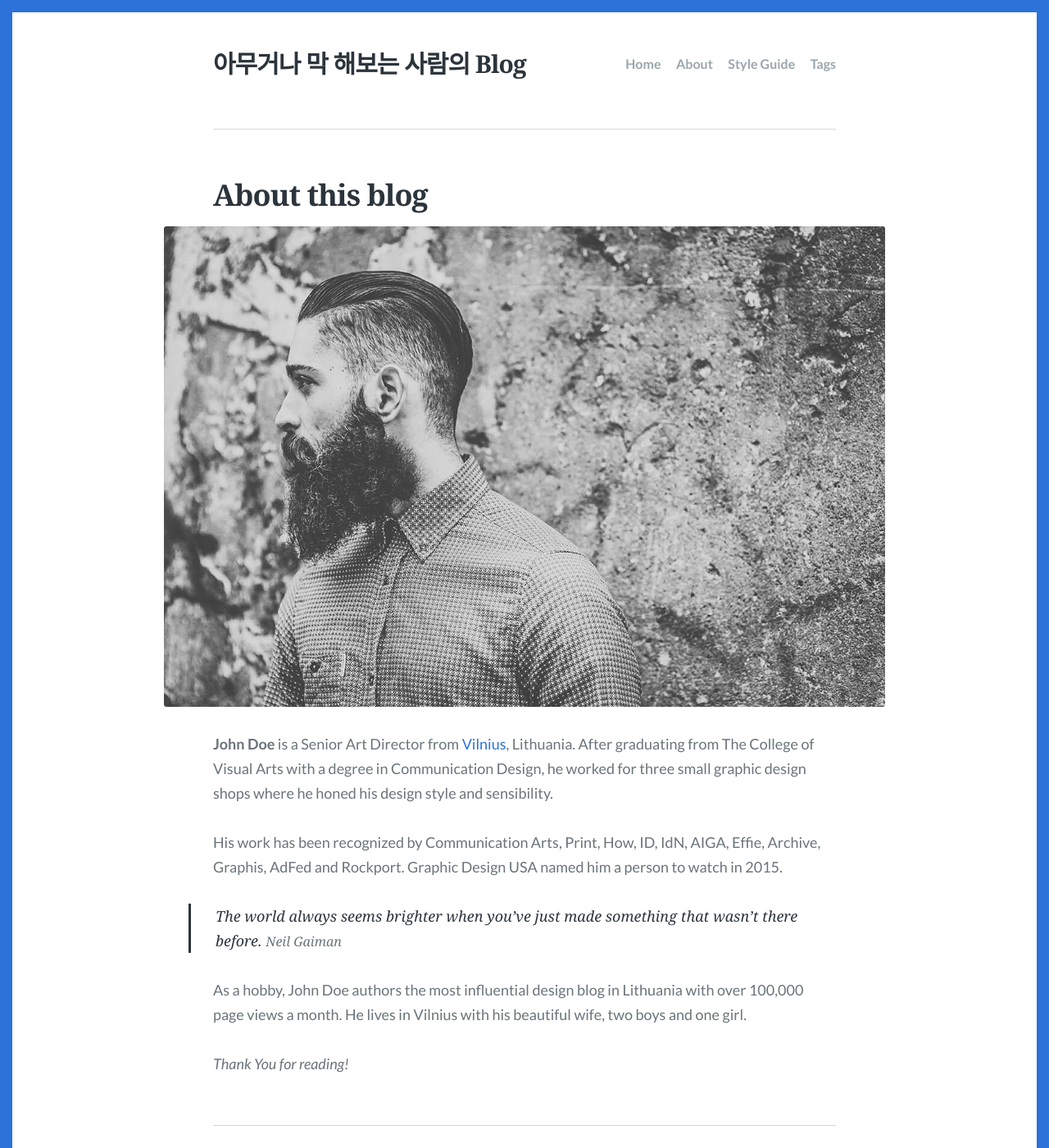
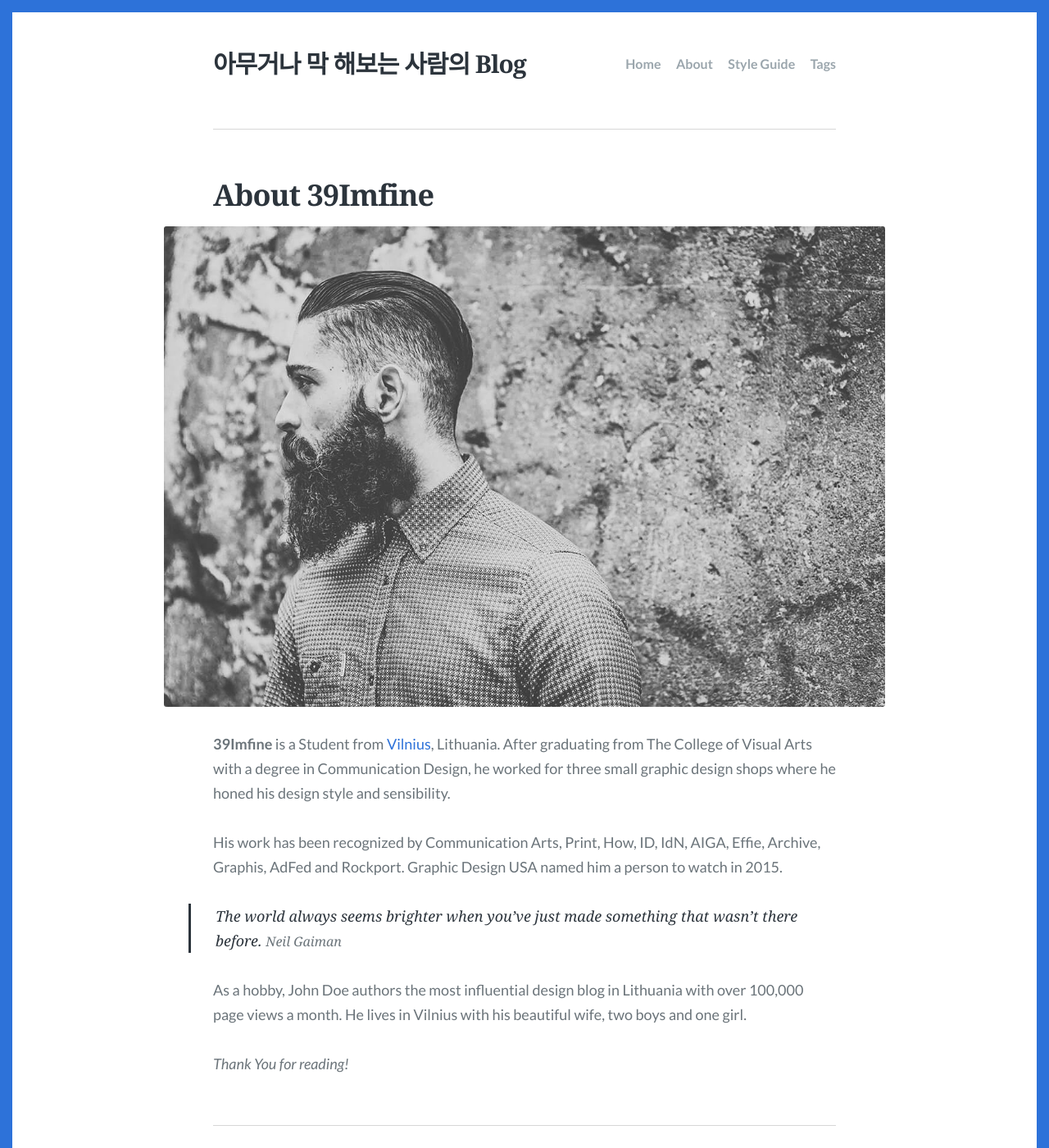
Before and after one commit to 39Imfine/39Imfine.github.io, a Jekyll site: the page built from about.md, in a window 1280 px wide and 1400 px high. Shown: the whole window at 82% size. Built offline with Jekyll 4.4.1, drawn with Linux system fonts in a browser that asks for light colours; some web fonts are replaced.

Commit message:
update about

```diff
--- a/about.md
+++ b/about.md
@@ -1,11 +1,11 @@
 ---
 layout: page
-title: About this blog
+title: About 39Imfine
 description: An optional about page for Scriptor Jekyll theme
 feature_image: images/about.jpg
 ---
 
-**John Doe** is a Senior Art Director from [Vilnius](https://en.wikipedia.org/wiki/Vilnius), Lithuania. After graduating from The College of Visual Arts with a degree in Communication Design, he worked for three small graphic design shops where he honed his design style and sensibility.
+**39Imfine** is a Student from [Vilnius](https://en.wikipedia.org/wiki/Vilnius), Lithuania. After graduating from The College of Visual Arts with a degree in Communication Design, he worked for three small graphic design shops where he honed his design style and sensibility.
 
 His work has been recognized by Communication Arts, Print, How, ID, IdN, AIGA, Effie, Archive, Graphis, AdFed and Rockport. Graphic Design USA named him a person to watch in 2015.
 
```
